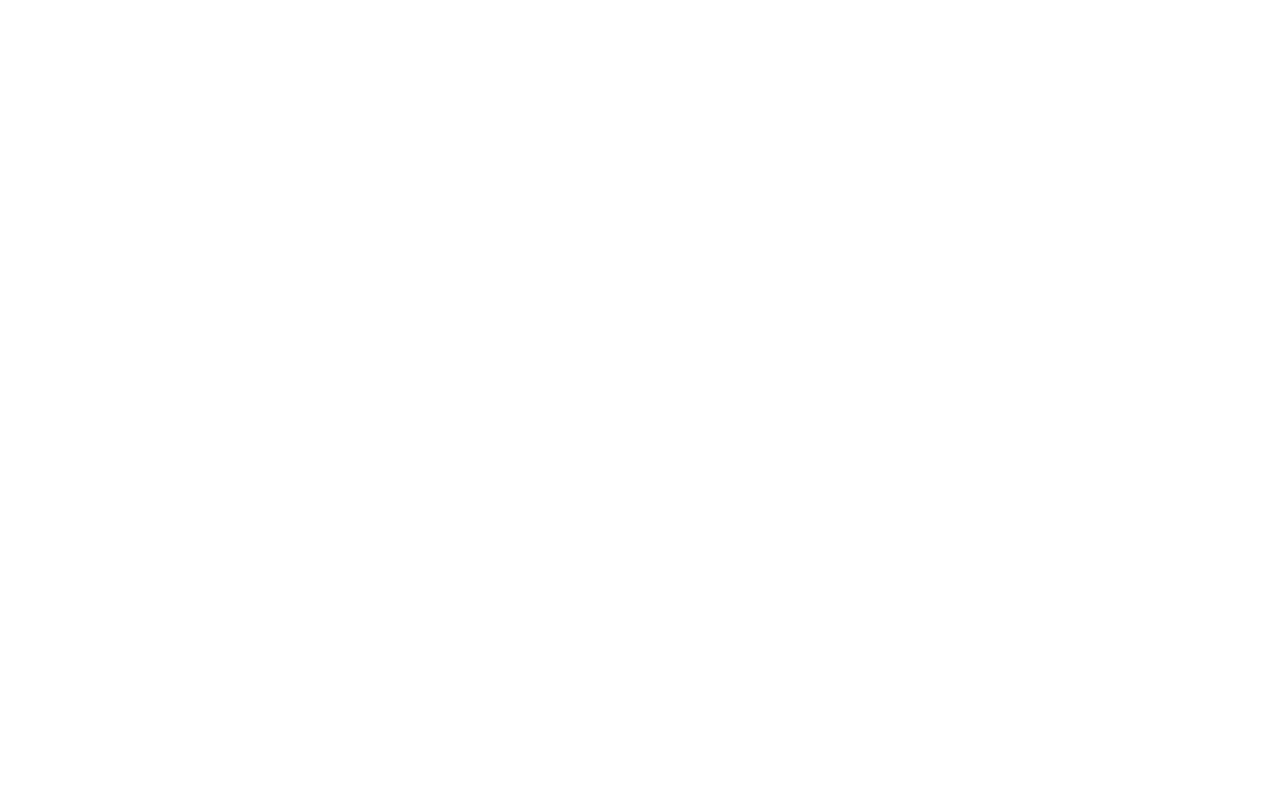
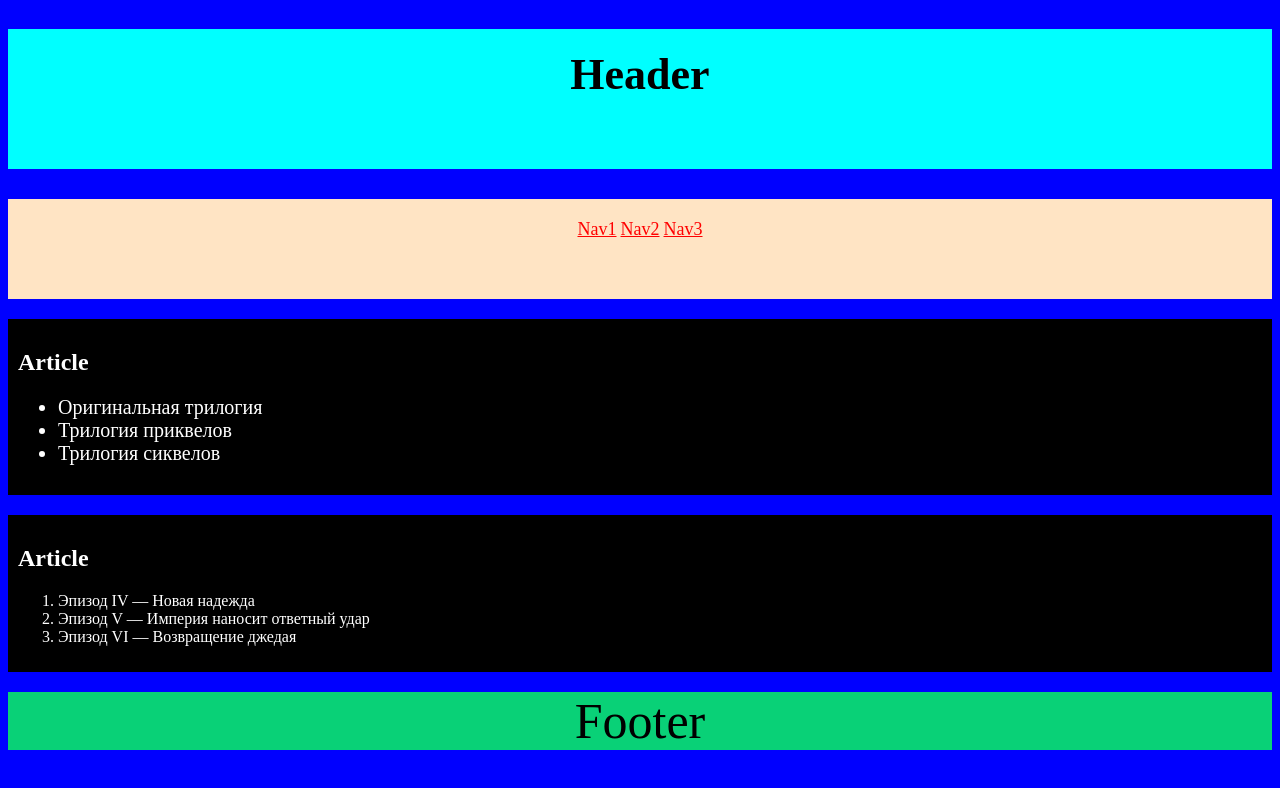
Before and after one commit to js-tasks-ru/htmlcss-20240412_k-secret95, a website: page 02-dz0/01-semantic-mockup/solution.html in a window 1280 px wide. Drawn offline with Linux system fonts and the light colour scheme.

Commit message:
Вводные материалы

```diff
--- a/02-dz0/01-semantic-mockup/solution.html
+++ b/02-dz0/01-semantic-mockup/solution.html
@@ -1,4 +1,38 @@
 <!DOCTYPE html>
-<html lang="ru">
-    <!-- Ваше решение -->
+<html lang="en">
+<head>
+  <meta charset="UTF-8">
+  <meta name="viewport" content="width=device-width, initial-scale=1.0">
+  <title>Задание 2</title>
+  <link rel="stylesheet" href="./style.css">
+</head>
+<body>
+  <header>
+    <h1>Header</h1>
+    <nav>
+      <a href="#">Nav1</a>
+      <a href="#">Nav2</a>
+      <a href="#">Nav3</a>
+    </nav>
+  </header>
+  <main>
+    <article>
+      <h2>Article</h2>
+      <ul>
+        <li>Оригинальная трилогия</li>
+        <li>Трилогия приквелов</li>
+        <li>Трилогия сиквелов</li>
+      </ul>
+    </article>
+    <article>
+      <h2>Article</h2>
+      <ol>
+        <li>Эпизод IV — Новая надежда</li>
+        <li>Эпизод V — Империя наносит ответный удар</li>
+        <li>Эпизод VI — Возвращение джедая</li>
+      </ol>
+    </article>
+  </main>
+  <footer>Footer</footer>
+</body>
 </html>
--- /dev/null
+++ b/02-dz0/01-semantic-mockup/style.css
@@ -0,0 +1,51 @@
+body {
+  background-color: blue;
+}
+
+h1 {
+  min-height: 100px;
+  padding: 20px 0;
+  text-align: center;
+  align-items: center;
+  font-size: 44px;
+
+  color: black;
+  background-color: aqua;
+}
+
+nav {
+  min-height: 60px;
+  padding: 20px 0;
+
+  margin-bottom: 20px;
+
+  text-align: center;
+
+  background-color: bisque;
+}
+
+nav a {
+  font-size: 18px;
+  text-align: center;
+
+  color: red;
+}
+
+
+article {
+  margin-bottom: 20px;
+  padding: 10px 10px;
+
+  color: #fff;
+  background-color: black;
+}
+
+ul {
+  font-size: 20px;
+}
+
+footer {
+  text-align: center;
+  font-size: 50px;
+  background-color: rgb(9, 209, 119);
+}
```
